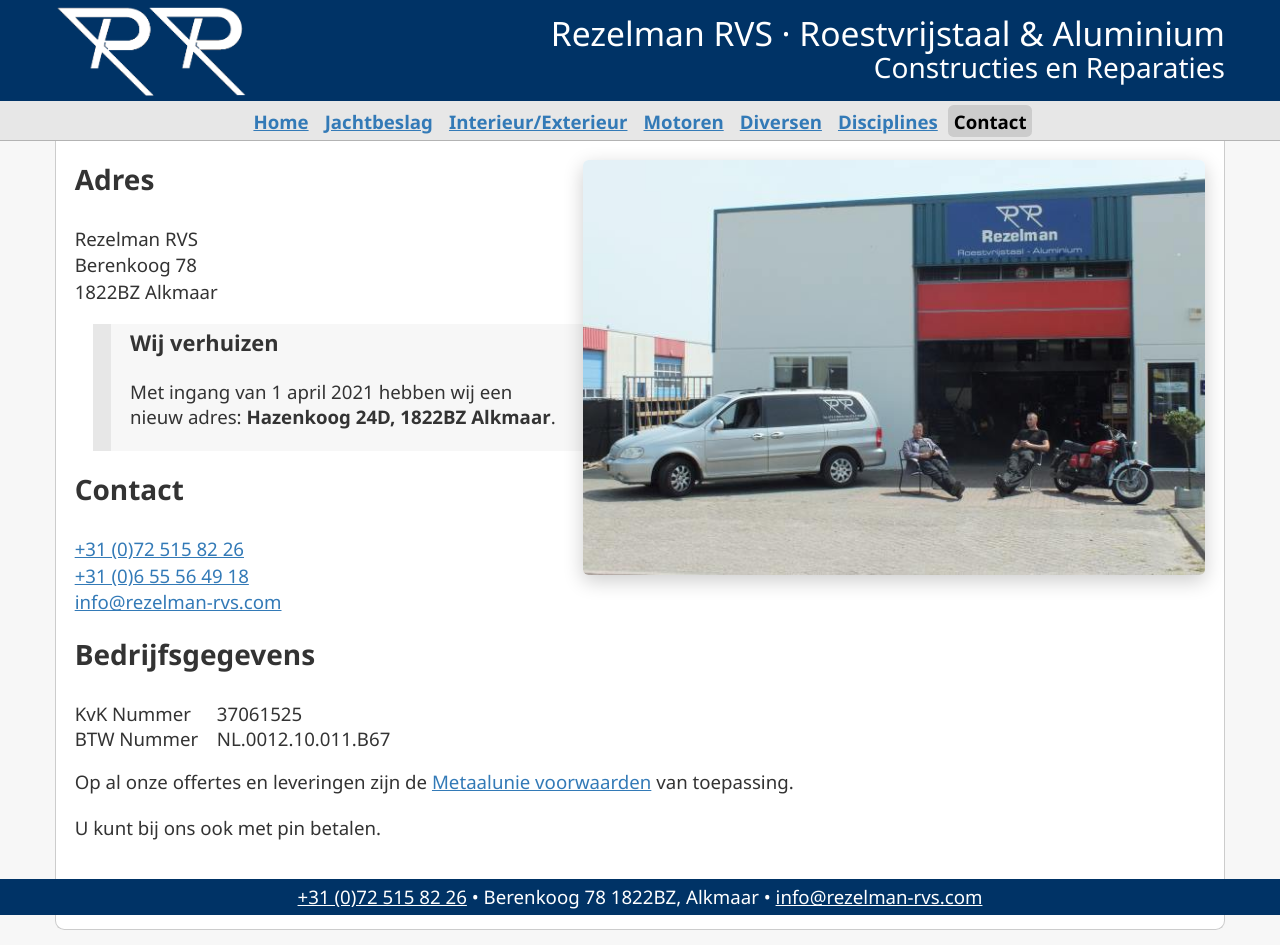
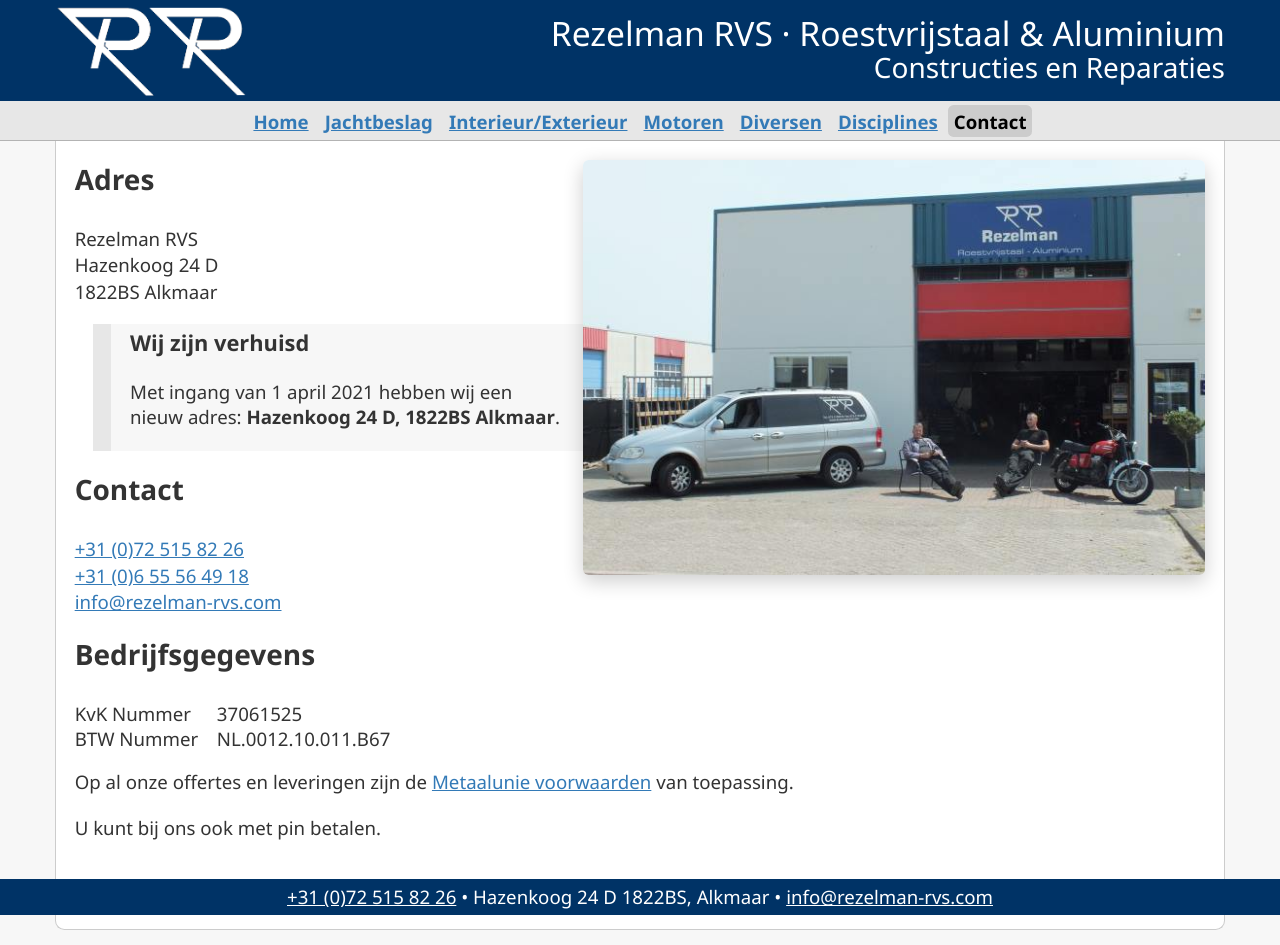
Before and after one commit to rezelman/rezelman-rvs.com, a Jekyll site: the page built from contact.md, in a window 1280 px wide. Built offline with Jekyll 4.4.1, drawn with Linux system fonts in a browser that asks for light colours.

Commit message:
Update verhuisbericht en adres

```diff
--- a/_config.yml
+++ b/_config.yml
@@ -3,8 +3,8 @@
   Rezelman RVS levert maatwerk op het gebied van roestvrijstaal en aluminium.
   We richten ons op kleinschalige projecten, zijn gespecialiseerd in jachtbeslag, motorfietsen en framebouw.
 
-contact_address: Berenkoog 78
-contact_postalcode: 1822BZ
+contact_address: Hazenkoog 24 D
+contact_postalcode: 1822BS
 contact_city: Alkmaar
 contact_phone: "+31 (0)72 515 82 26"
 contact_phone_uri: "+31725158226"
--- a/_layouts/default.html
+++ b/_layouts/default.html
@@ -24,8 +24,8 @@
 
     <nav>
       <ul>
-        {% assign navigation_pages = site.html_pages | where_exp: "i", "i.order != nil" | sort: 'order' %}
-        {% for item in navigation_pages %}
+        {% assign navigation_pages = site.html_pages | where_exp: "i", "i.order != nil" | sort: 'order' %} {% for item
+        in navigation_pages %}
         <li class="{% if page.url == item.url %}active{% endif %}">
           <a href="{{ item.url }}">{{ item.title }}</a>
         </li>
--- a/contact.md
+++ b/contact.md
@@ -13,13 +13,14 @@
 
 <span itemprop="name">Rezelman RVS</span><br>
 <span itemprop="address" itemscope="" itemtype="http://data-vocabulary.org/Address">
-<span itemprop="street-address">Berenkoog 78</span><br>
+<span itemprop="street-address">{{ site.contact_address }}</span><br>
 <span class="nobr">
-<span itemprop="postal-code">1822BZ</span> <span itemprop="locality">Alkmaar</span></span>
+<span itemprop="postal-code">{{ site.contact_postalcode }}</span> <span itemprop="locality">{{ site.contact_city }}</span></span>
 </span>
 
-> ### Wij verhuizen
-> Met ingang van 1 april 2021 hebben wij een nieuw adres: **Hazenkoog 24D, 1822BZ Alkmaar**.
+> ### Wij zijn verhuisd
+>
+> Met ingang van 1 april 2021 hebben wij een nieuw adres: **{{ site.contact_address }}, {{ site.contact_postalcode }} {{ site.contact_city }}**.
 
 ## Contact
 
```
Also changed, not shown: index.md (+3 -2 lines).
